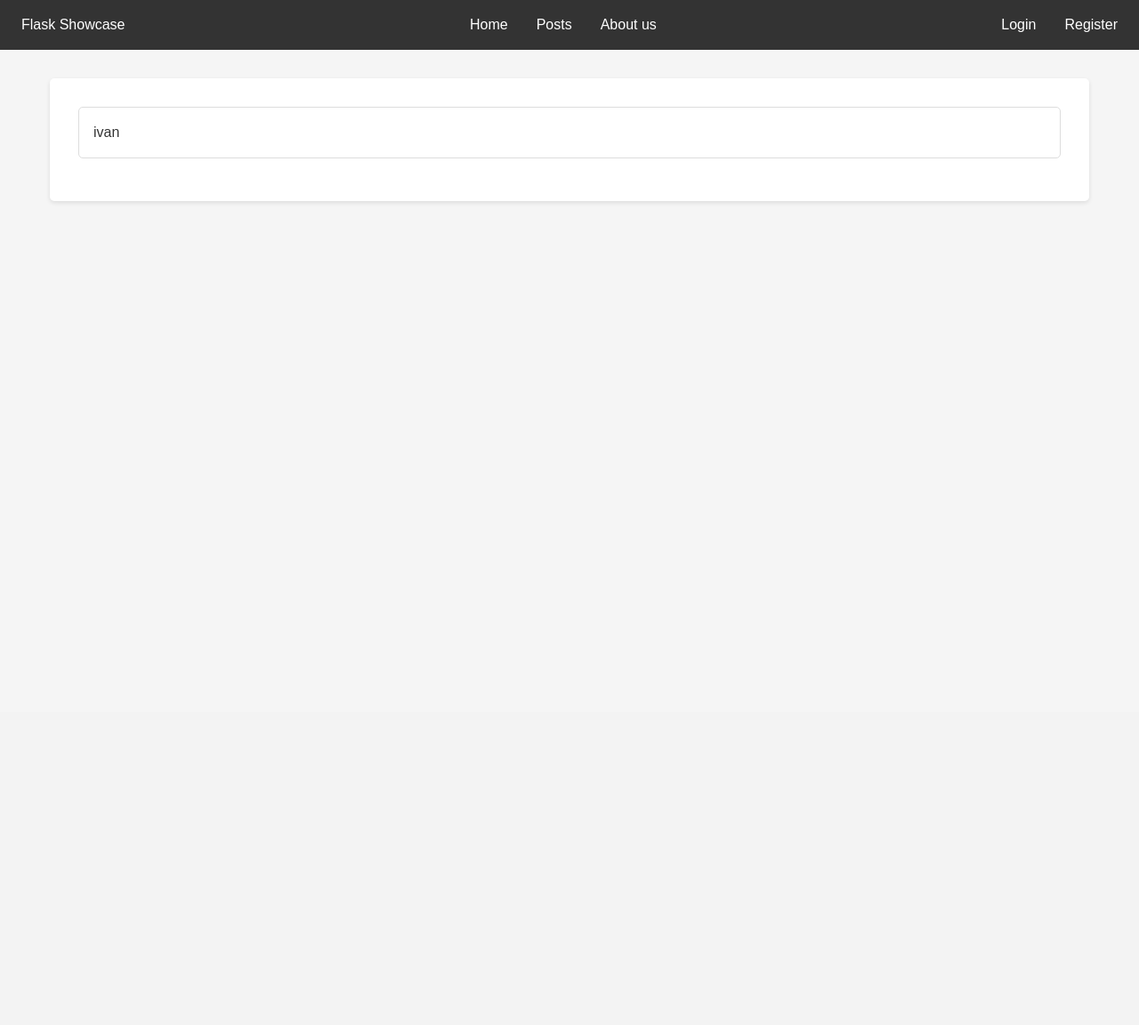
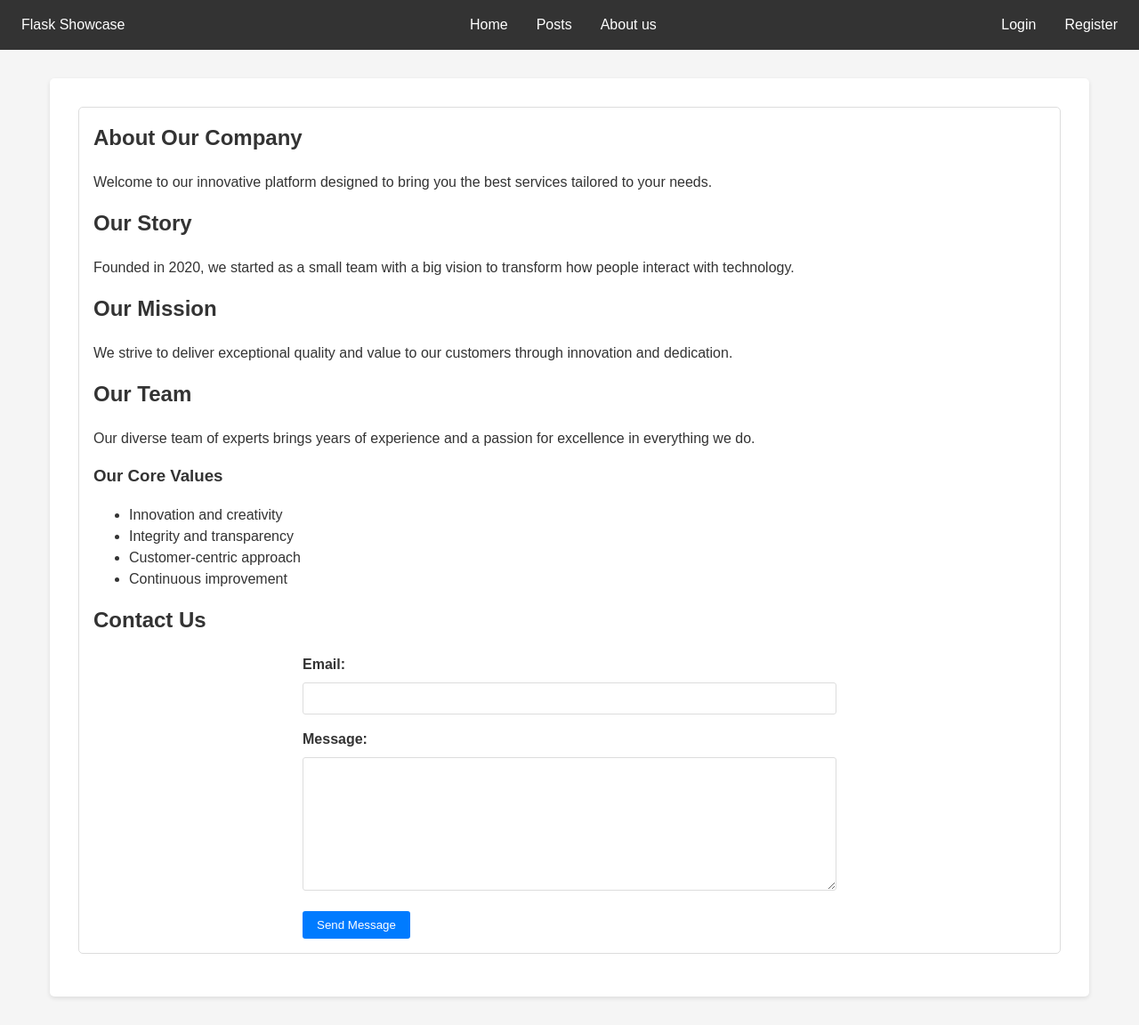
Before and after one commit to overthetop/flask_demo, a Flask app: page /about-us in a window 1280 px wide. Shown: the whole page at 89% size. Before the commit the page ends 228 px from the top, so only its background shows below. Run offline with Flask 3, Linux system fonts and the light colour scheme; some libraries are stand-ins or nearby versions.

Commit message:
added contact form in the /about-us page

```diff
--- a/app/routes.py
+++ b/app/routes.py
@@ -52,11 +52,47 @@ def load_logged_in_user():
         current_app.logger.debug(f"Loaded user {user_id}")
 
 
-@main.route("/about-us")
+@main.route("/about-us", methods=["GET", "POST"])
 def about_us():
-    """Render the home page with the most recent posts."""
+    """Render the about us page with contact form."""
     current_app.logger.debug(f"About us")
-    return render_template("about_us/index.html")
+
+    message_sent = False
+
+    if request.method == "POST":
+        # Get form data
+        email = request.form.get("email", "").strip()
+        message = request.form.get("message", "").strip()
+
+        # Validate data
+        errors = []
+        if not email:
+            errors.append("Email is required.")
+        elif "@" not in email or "." not in email:
+            errors.append("Please enter a valid email address.")
+
+        if not message:
+            errors.append("Message is required.")
+        elif len(message) > 1000:  # Limit message length
+            errors.append("Message must be less than 1000 characters.")
+
+        if errors:
+            for error in errors:
+                flash(error)
+        else:
+            # Store in database
+            db = get_db()
+            with db.cursor() as cursor:
+                cursor.execute(
+                    "INSERT INTO contact_messages (email, message) VALUES (%s, %s)",
+                    (email, message),
+                )
+                db.commit()
+
+            current_app.logger.info(f"Contact form submitted by {email}")
+            message_sent = True
+
+    return render_template("about_us/index.html", message_sent=message_sent)
 
 @main.route("/")
 def index():
--- a/app/templates/about_us/index.html
+++ b/app/templates/about_us/index.html
@@ -4,6 +4,55 @@
 
 {% block content %}
 <article class="card">
-  ivan
+  <div class="about-container">
+    <h1>About Our Company</h1>
+    <p>Welcome to our innovative platform designed to bring you the best services tailored to your needs.</p>
+
+    <div class="team-section">
+      <h2>Our Story</h2>
+      <p>Founded in 2020, we started as a small team with a big vision to transform how people interact with technology.</p>
+    </div>
+
+    <div class="team-section">
+      <h2>Our Mission</h2>
+      <p>We strive to deliver exceptional quality and value to our customers through innovation and dedication.</p>
+    </div>
+
+    <div class="team-section">
+      <h2>Our Team</h2>
+      <p>Our diverse team of experts brings years of experience and a passion for excellence in everything we do.</p>
+    </div>
+
+    <div class="values-section">
+      <h3>Our Core Values</h3>
+      <ul>
+        <li>Innovation and creativity</li>
+        <li>Integrity and transparency</li>
+        <li>Customer-centric approach</li>
+        <li>Continuous improvement</li>
+      </ul>
+    </div>
+  </div>
+
+  <div class="contact-section">
+    <h2>Contact Us</h2>
+    <form method="POST" action="{{ url_for('main.about_us') }}">
+      <div class="form-group">
+        <label for="email">Email:</label>
+        <input type="email" id="email" name="email" required>
+      </div>
+      <div class="form-group">
+        <label for="message">Message:</label>
+        <textarea id="message" name="message" rows="5" required></textarea>
+      </div>
+      <button type="submit">Send Message</button>
+    </form>
+
+    {% if message_sent %}
+      <div class="success-message">
+        Thank you for your message! We'll get back to you soon.
+      </div>
+    {% endif %}
+  </div>
 </article>
 {% endblock %}
--- a/docker-compose.yml
+++ b/docker-compose.yml
@@ -9,7 +9,7 @@ services:
     ports:
       - "5432:5432"
     volumes:
-      - postgres_data:/var/lib/postgresql/data
+      - ./postgres_data:/var/lib/postgresql/data
       - ./init-db.sql:/docker-entrypoint-initdb.d/init-db.sql
 
 volumes:
```
Also changed, not shown: init-db.sql (+8 -0 lines), 1 other file.
